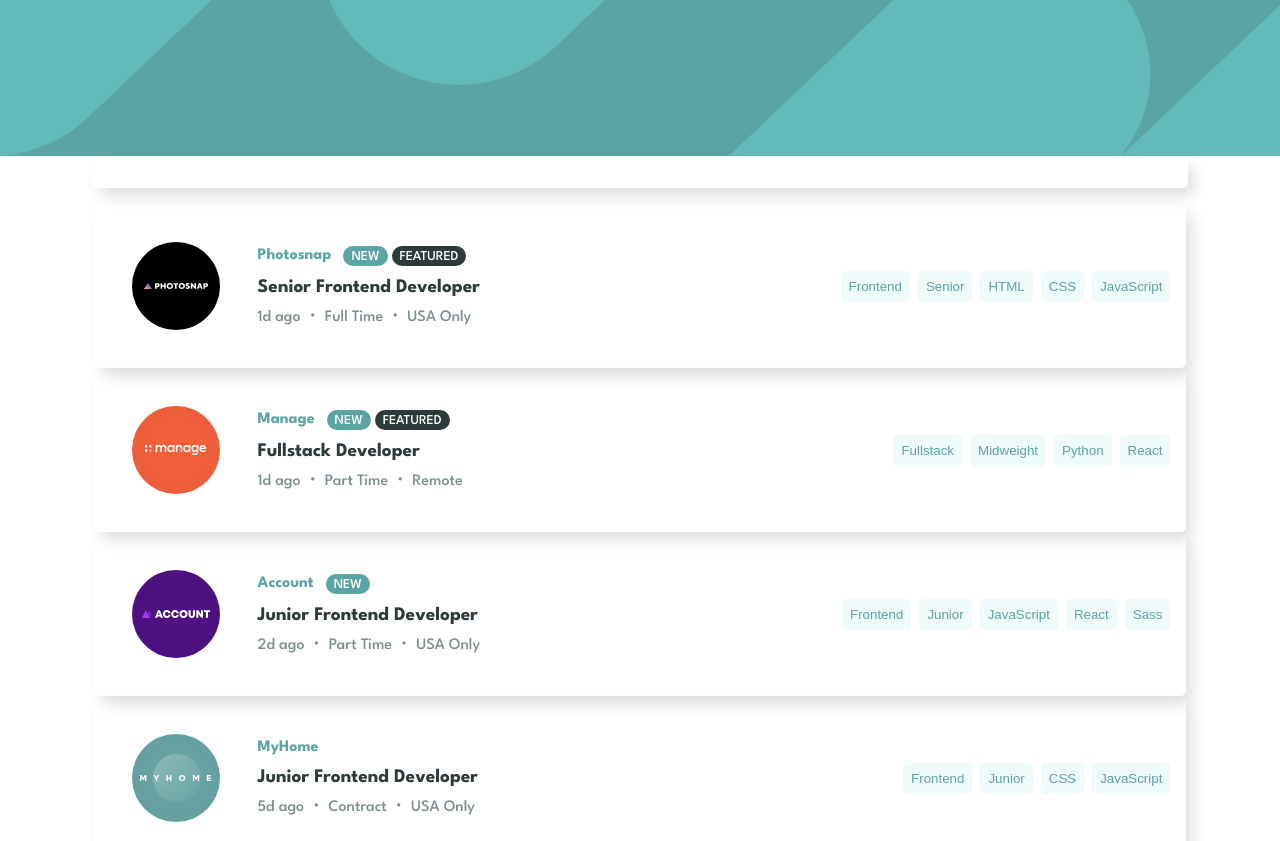
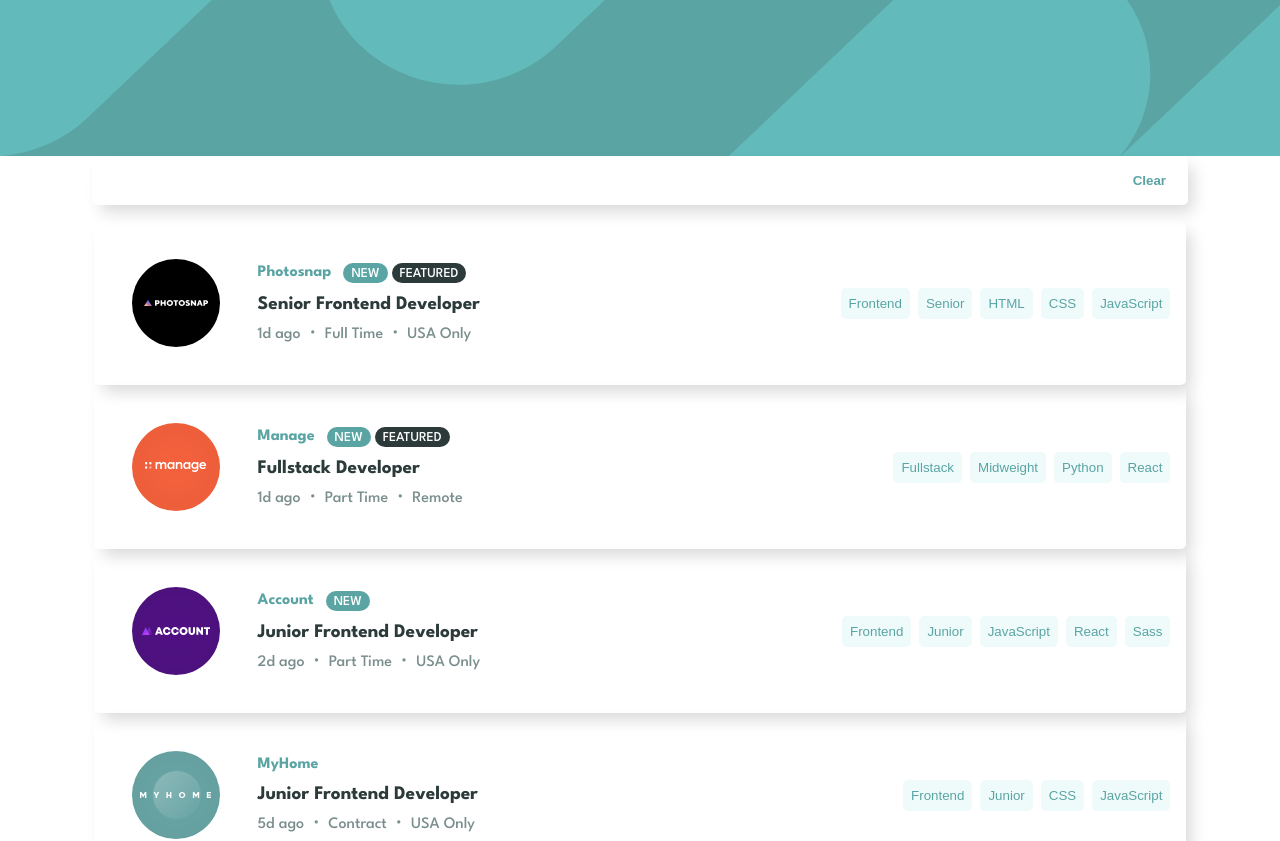
Before and after one commit to bruno-queiroz/job-listings, a Vue app: page / in a window 1280 px wide. Shown: the top 841 px of the page. Built offline with nearby package versions, Linux system fonts and the light colour scheme.

Commit message:
Create clear filter button

```diff
--- a/src/Jobs.vue
+++ b/src/Jobs.vue
@@ -22,6 +22,7 @@ const addTagToFilter = (tag: string) => {
             <div v-for="filterRequirement in filterRequirements">
                 <SelectedTag :tag="filterRequirement"/>
             </div>
+            <button class="clear-filter">Clear</button>
         </div>
         <main>
             <ul>
@@ -50,7 +51,7 @@ main{
 
 .filter{
     display: flex;
-    gap: .5rem;
+    gap: .75rem;
     background-color: white;
     box-shadow: 7px 9px 16px -2px rgba(0,0,0,0.15);
     border-radius: 5px;
@@ -58,4 +59,17 @@ main{
     padding: 1rem;
     margin-inline: auto;
 }
+
+.clear-filter{
+    cursor: pointer;
+    font-weight: 700;
+    background-color: transparent;
+    border: none;
+    color: hsl(180, 29%, 50%);
+    margin-left: auto;
+}
+
+.clear-filter:hover{
+    text-decoration: underline;
+}
 </style>
```
